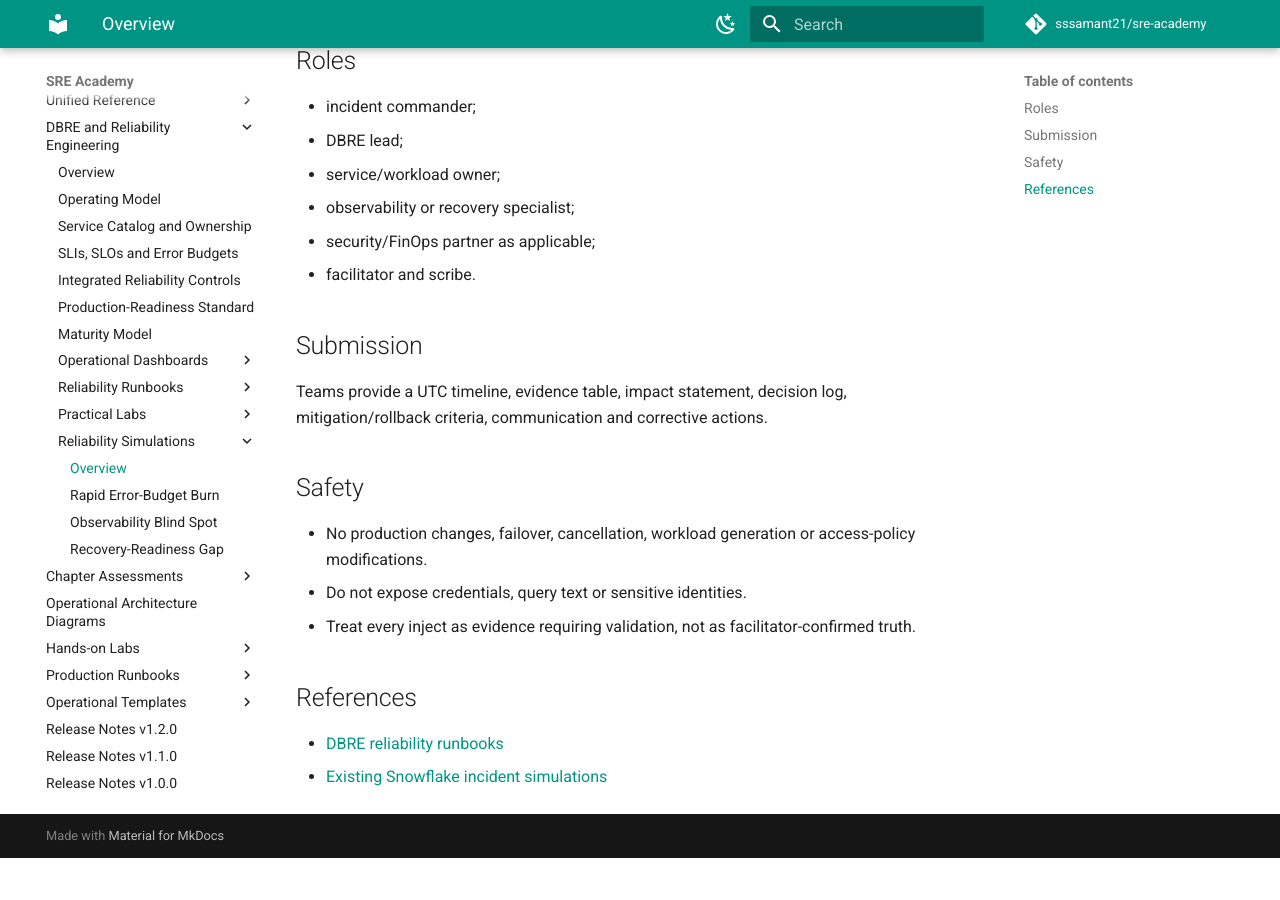
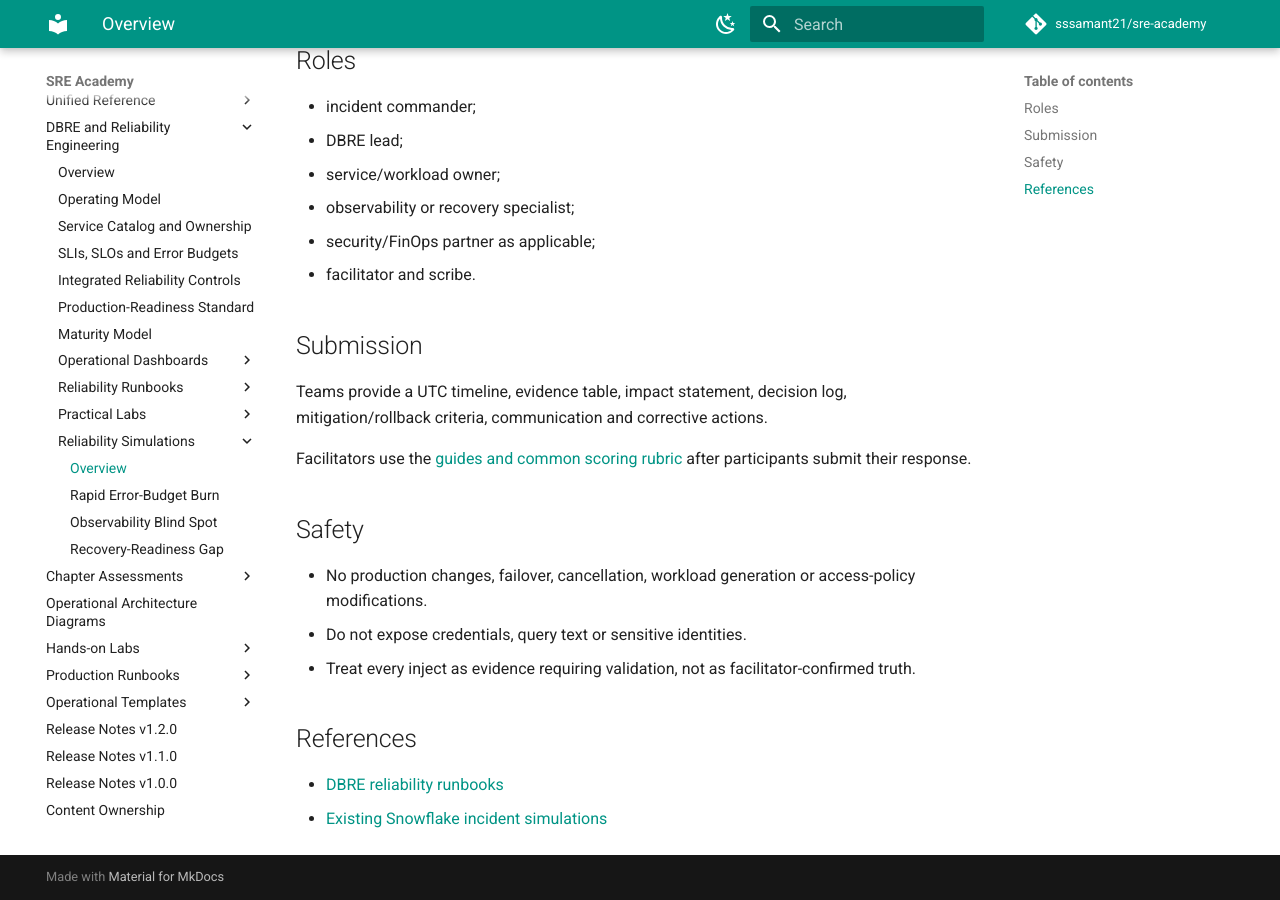
Before and after one commit to sssamant21/sre-academy, an MkDocs documentation site: the page built from docs/books/snowflake/dbre/simulations/index.md, in a window 1280 px wide and 900 px high, scrolled down 596 px. Built offline with MkDocs 1.6.1 and Material for MkDocs 9.7.7, drawn with Linux system fonts in a browser that asks for light colours; comment, search, counter and statistics services are not loaded; before the commit the page ends 1454 px from its top, so only the background shows below that.

Commit message:
docs(snowflake): link DBRE guides and assessment

```diff
--- a/docs/books/snowflake/dbre/simulations/index.md
+++ b/docs/books/snowflake/dbre/simulations/index.md
@@ -25,6 +25,8 @@
 
 Teams provide a UTC timeline, evidence table, impact statement, decision log, mitigation/rollback criteria, communication and corrective actions.
 
+Facilitators use the [guides and common scoring rubric](facilitator-guides/index.md) after participants submit their response.
+
 ## Safety
 
 - No production changes, failover, cancellation, workload generation or access-policy modifications.
```
